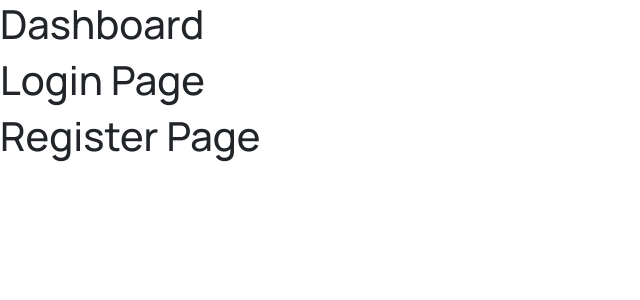
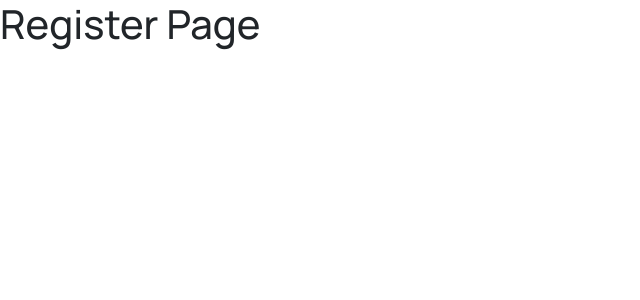
Before and after one commit to Rithik-rethink/Viby_frontend, a React (Create React App) app: page /register in a window 1280 px wide. Shown: the top 300 px of the page, without its empty margins (0-640 px from the left). Built offline with nearby package versions, Linux system fonts and the light colour scheme.

Commit message:
Routes working
Signed-off-by: Rithik Dutt <duttrithik@gmail.com>

```diff
--- a/src/App.js
+++ b/src/App.js
@@ -1,6 +1,6 @@
 import React from 'react';
 import './App.css';
-import {Switch, Route} from 'react-router-dom';
+import {Routes, Route, BrowserRouter as Router} from 'react-router-dom';
 import Login from './Components/Login/Login.js';
 import Register from './Components/Register/Register.js';
 import Dashboard from './Components/Dashboard/Dashboard.js';
@@ -8,15 +8,13 @@ import Dashboard from './Components/Dashboard/Dashboard.js';
 function App() {
     return (
       //BEM conventions for naming react classes
-        <div className="app">
-          <Dashboard/>
-          <Login/>
-          <Register/>
-          <Switch>
-            {/* <Route path="/login" component={Login}/>
-            <Route path="/register" component={Register}/> */}
-          </Switch>
-        </div>
+      <Router>
+        <Routes>
+          <Route exact path="/login" element={<Login/>}/>
+          <Route exact path="/register" element={<Register/>}/>
+          <Route exact path="/dashboard" element={<Dashboard/>}/>
+        </Routes>
+      </Router>
     );
 }
 
--- a/src/index.css
+++ b/src/index.css
@@ -11,8 +11,3 @@ body{
 ::-webkit-scrollbar{
     display: none;
 }
-
-code {
-    font-family: source-code-pro, Menlo, Monaco, Consolas, 'Courier New',
-      monospace;
-  }
--- a/src/index.js
+++ b/src/index.js
@@ -3,13 +3,8 @@ import ReactDOM from 'react-dom';
 import 'bootstrap/dist/css/bootstrap.min.css';
 import './index.css';
 import App from './App';
-import {BrowserRouter} from "react-router-dom";
 
 ReactDOM.render(
-  <React.StrictMode>
-    <BrowserRouter>
-      <App/>
-    </BrowserRouter>
-  </React.StrictMode>,
+      <App/>,
   document.getElementById('root')
 );
```
Also changed, not shown: src/Components/Footer/Footer.js (+12 -0 lines).
